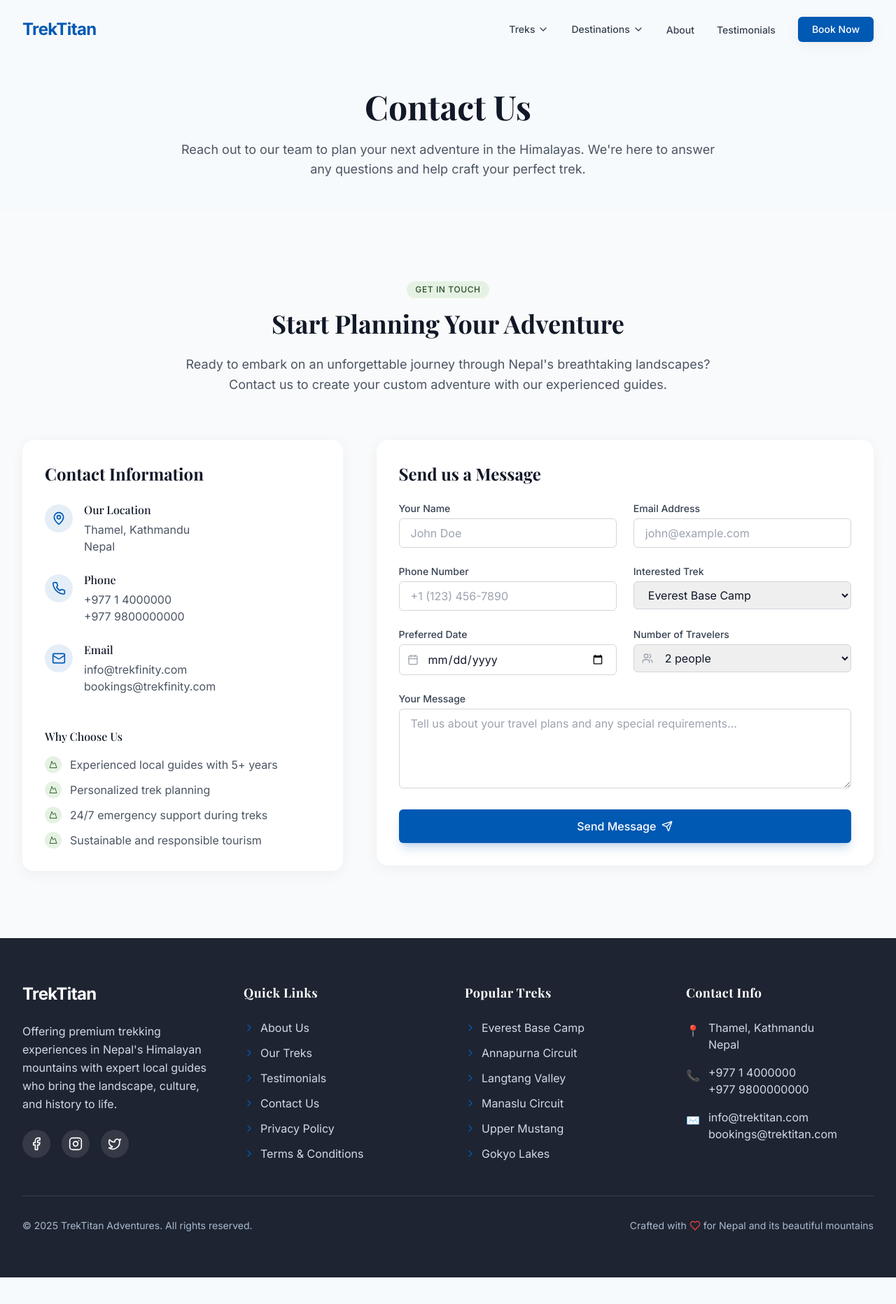
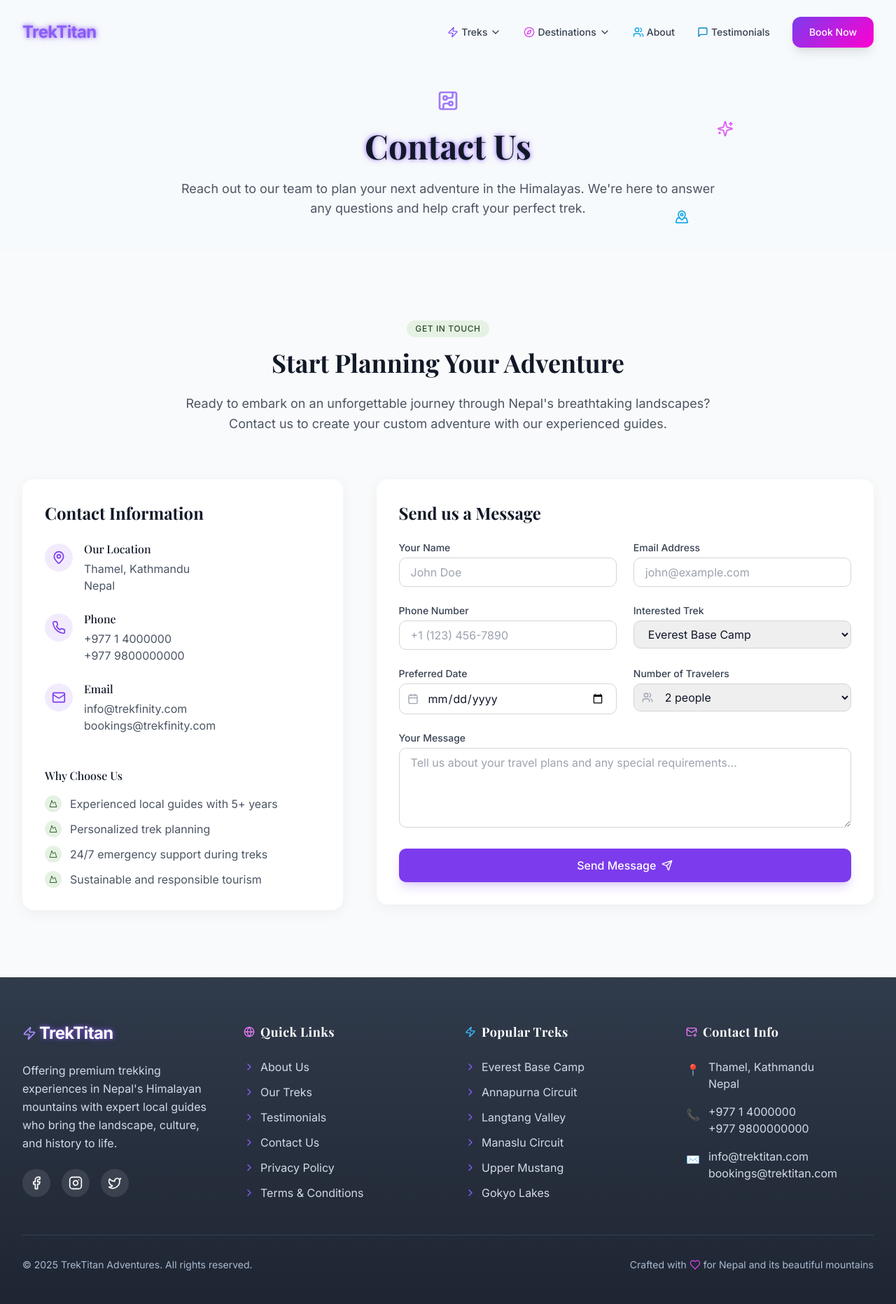
Before and after one commit to dorje888/trekfinity-adventure-guides, a React (Vite) app: page /contact in a window 1280 px wide. Shown: the top 1864 px of the page at 70% size. Before the commit the page ends 1826 px from the top, so only its background shows below. Built offline with nearby package versions, Linux system fonts and the light colour scheme; a web font is replaced by a local one.

Commit message:
Refactor: Improve UI with futuristic design
- Updated color scheme.
- Modified icons and buttons for a futuristic look.

```diff
--- a/src/components/Footer.tsx
+++ b/src/components/Footer.tsx
@@ -1,68 +1,74 @@
 
 import React from 'react';
-import { Facebook, Instagram, Twitter, ChevronRight, Heart } from 'lucide-react';
+import { Facebook, Instagram, Twitter, ChevronRight, Heart, Zap, Globe, MailPlus } from 'lucide-react';
 
 const Footer = () => {
   return (
-    <footer className="bg-mountain-950 text-white overflow-hidden">
+    <footer className="bg-gradient-to-b from-mountain-900 to-mountain-950 text-white overflow-hidden">
       <div className="container mx-auto px-4 sm:px-6 lg:px-8 py-16">
         <div className="grid grid-cols-1 md:grid-cols-2 lg:grid-cols-4 gap-12">
           <div className="space-y-6">
             <div>
-              <span className="font-playfair text-2xl font-bold text-white tracking-tight">TrekTitan</span>
+              <span className="font-playfair text-2xl font-bold text-white tracking-tight neon-text flex items-center">
+                <Zap className="h-5 w-5 mr-1 text-nebula-400" />
+                TrekTitan
+              </span>
             </div>
             <p className="text-mountain-200 leading-relaxed">
               Offering premium trekking experiences in Nepal's Himalayan mountains with expert local guides who bring the landscape, culture, and history to life.
             </p>
             <div className="flex space-x-4">
-              <a href="#" className="w-10 h-10 rounded-full bg-white/10 flex items-center justify-center hover:bg-primary transition-premium">
+              <a href="#" className="w-10 h-10 rounded-full bg-white/10 flex items-center justify-center hover:bg-nebula-500 transition-premium">
                 <Facebook className="h-5 w-5" />
               </a>
-              <a href="#" className="w-10 h-10 rounded-full bg-white/10 flex items-center justify-center hover:bg-primary transition-premium">
+              <a href="#" className="w-10 h-10 rounded-full bg-white/10 flex items-center justify-center hover:bg-nebula-500 transition-premium">
                 <Instagram className="h-5 w-5" />
               </a>
-              <a href="#" className="w-10 h-10 rounded-full bg-white/10 flex items-center justify-center hover:bg-primary transition-premium">
+              <a href="#" className="w-10 h-10 rounded-full bg-white/10 flex items-center justify-center hover:bg-nebula-500 transition-premium">
                 <Twitter className="h-5 w-5" />
               </a>
             </div>
           </div>
 
           <div>
-            <h4 className="text-lg font-bold mb-6 tracking-wide">Quick Links</h4>
+            <h4 className="text-lg font-bold mb-6 tracking-wide flex items-center">
+              <Globe className="h-4 w-4 mr-2 text-cosmos-400" />
+              Quick Links
+            </h4>
             <ul className="space-y-3">
               <li>
-                <a href="#about" className="flex items-center text-mountain-200 hover:text-white transition-premium">
-                  <ChevronRight className="h-4 w-4 mr-2 text-primary" />
+                <a href="#about" className="flex items-center text-mountain-200 hover:text-white transition-premium group">
+                  <ChevronRight className="h-4 w-4 mr-2 text-nebula-500 group-hover:translate-x-1 transition-transform" />
                   About Us
                 </a>
               </li>
               <li>
-                <a href="#treks" className="flex items-center text-mountain-200 hover:text-white transition-premium">
-                  <ChevronRight className="h-4 w-4 mr-2 text-primary" />
+                <a href="#treks" className="flex items-center text-mountain-200 hover:text-white transition-premium group">
+                  <ChevronRight className="h-4 w-4 mr-2 text-nebula-500 group-hover:translate-x-1 transition-transform" />
                   Our Treks
                 </a>
               </li>
               <li>
-                <a href="#testimonials" className="flex items-center text-mountain-200 hover:text-white transition-premium">
-                  <ChevronRight className="h-4 w-4 mr-2 text-primary" />
+                <a href="#testimonials" className="flex items-center text-mountain-200 hover:text-white transition-premium group">
+                  <ChevronRight className="h-4 w-4 mr-2 text-nebula-500 group-hover:translate-x-1 transition-transform" />
                   Testimonials
                 </a>
               </li>
               <li>
-                <a href="#contact" className="flex items-center text-mountain-200 hover:text-white transition-premium">
-                  <ChevronRight className="h-4 w-4 mr-2 text-primary" />
+                <a href="#contact" className="flex items-center text-mountain-200 hover:text-white transition-premium group">
+                  <ChevronRight className="h-4 w-4 mr-2 text-nebula-500 group-hover:translate-x-1 transition-transform" />
                   Contact Us
                 </a>
               </li>
               <li>
-                <a href="#" className="flex items-center text-mountain-200 hover:text-white transition-premium">
-                  <ChevronRight className="h-4 w-4 mr-2 text-primary" />
+                <a href="#" className="flex items-center text-mountain-200 hover:text-white transition-premium group">
+                  <ChevronRight className="h-4 w-4 mr-2 text-nebula-500 group-hover:translate-x-1 transition-transform" />
                   Privacy Policy
                 </a>
               </li>
               <li>
-                <a href="#" className="flex items-center text-mountain-200 hover:text-white transition-premium">
-                  <ChevronRight className="h-4 w-4 mr-2 text-primary" />
+                <a href="#" className="flex items-center text-mountain-200 hover:text-white transition-premium group">
+                  <ChevronRight className="h-4 w-4 mr-2 text-nebula-500 group-hover:translate-x-1 transition-transform" />
                   Terms & Conditions
                 </a>
               </li>
@@ -70,41 +76,44 @@ const Footer = () => {
           </div>
 
           <div>
-            <h4 className="text-lg font-bold mb-6 tracking-wide">Popular Treks</h4>
+            <h4 className="text-lg font-bold mb-6 tracking-wide flex items-center">
+              <Zap className="h-4 w-4 mr-2 text-aurora-400" />
+              Popular Treks
+            </h4>
             <ul className="space-y-3">
               <li>
-                <a href="#" className="flex items-center text-mountain-200 hover:text-white transition-premium">
-                  <ChevronRight className="h-4 w-4 mr-2 text-primary" />
+                <a href="#" className="flex items-center text-mountain-200 hover:text-white transition-premium group">
+                  <ChevronRight className="h-4 w-4 mr-2 text-nebula-500 group-hover:translate-x-1 transition-transform" />
                   Everest Base Camp
                 </a>
               </li>
               <li>
-                <a href="#" className="flex items-center text-mountain-200 hover:text-white transition-premium">
-                  <ChevronRight className="h-4 w-4 mr-2 text-primary" />
+                <a href="#" className="flex items-center text-mountain-200 hover:text-white transition-premium group">
+                  <ChevronRight className="h-4 w-4 mr-2 text-nebula-500 group-hover:translate-x-1 transition-transform" />
                   Annapurna Circuit
                 </a>
               </li>
               <li>
-                <a href="#" className="flex items-center text-mountain-200 hover:text-white transition-premium">
-                  <ChevronRight className="h-4 w-4 mr-2 text-primary" />
+                <a href="#" className="flex items-center text-mountain-200 hover:text-white transition-premium group">
+                  <ChevronRight className="h-4 w-4 mr-2 text-nebula-500 group-hover:translate-x-1 transition-transform" />
                   Langtang Valley
                 </a>
               </li>
               <li>
-                <a href="#" className="flex items-center text-mountain-200 hover:text-white transition-premium">
-                  <ChevronRight className="h-4 w-4 mr-2 text-primary" />
+                <a href="#" className="flex items-center text-mountain-200 hover:text-white transition-premium group">
+                  <ChevronRight className="h-4 w-4 mr-2 text-nebula-500 group-hover:translate-x-1 transition-transform" />
                   Manaslu Circuit
                 </a>
               </li>
               <li>
-                <a href="#" className="flex items-center text-mountain-200 hover:text-white transition-premium">
-                  <ChevronRight className="h-4 w-4 mr-2 text-primary" />
+                <a href="#" className="flex items-center text-mountain-200 hover:text-white transition-premium group">
+                  <ChevronRight className="h-4 w-4 mr-2 text-nebula-500 group-hover:translate-x-1 transition-transform" />
                   Upper Mustang
                 </a>
               </li>
               <li>
-                <a href="#" className="flex items-center text-mountain-200 hover:text-white transition-premium">
-                  <ChevronRight className="h-4 w-4 mr-2 text-primary" />
+                <a href="#" className="flex items-center text-mountain-200 hover:text-white transition-premium group">
+                  <ChevronRight className="h-4 w-4 mr-2 text-nebula-500 group-hover:translate-x-1 transition-transform" />
                   Gokyo Lakes
                 </a>
               </li>
@@ -112,24 +121,27 @@ const Footer = () => {
           </div>
 
           <div>
-            <h4 className="text-lg font-bold mb-6 tracking-wide">Contact Info</h4>
+            <h4 className="text-lg font-bold mb-6 tracking-wide flex items-center">
+              <MailPlus className="h-4 w-4 mr-2 text-cosmos-400" />
+              Contact Info
+            </h4>
             <ul className="space-y-4">
               <li className="flex items-start">
-                <span className="mt-1 mr-3 text-primary">📍</span>
+                <span className="mt-1 mr-3 text-nebula-500">📍</span>
                 <span className="text-mountain-200">
                   Thamel, Kathmandu<br />
                   Nepal
                 </span>
               </li>
               <li className="flex items-start">
-                <span className="mt-1 mr-3 text-primary">📞</span>
+                <span className="mt-1 mr-3 text-nebula-500">📞</span>
                 <span className="text-mountain-200">
                   +977 1 4000000<br />
                   +977 9800000000
                 </span>
               </li>
               <li className="flex items-start">
-                <span className="mt-1 mr-3 text-primary">✉️</span>
+                <span className="mt-1 mr-3 text-nebula-500">✉️</span>
                 <span className="text-mountain-200">
                   info@trektitan.com<br />
                   bookings@trektitan.com
@@ -145,7 +157,7 @@ const Footer = () => {
               &copy; {new Date().getFullYear()} TrekTitan Adventures. All rights reserved.
             </p>
             <p className="text-mountain-300 text-sm flex items-center">
-              Crafted with <Heart className="h-4 w-4 text-red-500 mx-1 animate-pulse" /> for Nepal and its beautiful mountains
+              Crafted with <Heart className="h-4 w-4 text-cosmos-500 mx-1 animate-pulse" /> for Nepal and its beautiful mountains
             </p>
           </div>
         </div>
--- a/src/components/Navbar.tsx
+++ b/src/components/Navbar.tsx
@@ -1,6 +1,6 @@
 
 import React, { useState, useEffect } from 'react';
-import { Menu, X, ChevronDown } from 'lucide-react';
+import { Menu, X, ChevronDown, Zap, Compass, Users, MessageSquare } from 'lucide-react';
 import { cn } from '@/lib/utils';
 import { Link } from 'react-router-dom';
 
@@ -50,6 +50,7 @@ const Navbar = () => {
     {
       name: 'Treks',
       href: '#treks',
+      icon: <Zap className="w-4 h-4 text-nebula-500" />,
       dropdownItems: [
         { name: 'Everest Base Camp', href: '/treks/everest-base-camp' },
         { name: 'Annapurna Circuit', href: '/treks/annapurna-circuit' },
@@ -60,6 +61,7 @@ const Navbar = () => {
     {
       name: 'Destinations',
       href: '#destinations',
+      icon: <Compass className="w-4 h-4 text-cosmos-500" />,
       dropdownItems: [
         { name: 'Kathmandu', href: '/destinations/kathmandu' },
         { name: 'Pokhara', href: '/destinations/pokhara' },
@@ -67,22 +69,30 @@ const Navbar = () => {
         { name: 'Lumbini', href: '/destinations/lumbini' },
       ]
     },
-    { name: 'About', href: '/about' },
-    { name: 'Testimonials', href: '/testimonials' },
+    {
+      name: 'About',
+      href: '/about',
+      icon: <Users className="w-4 h-4 text-aurora-500" />
+    },
+    {
+      name: 'Testimonials',
+      href: '/testimonials',
+      icon: <MessageSquare className="w-4 h-4 text-aurora-600" />
+    },
   ];
 
   return (
     <nav
       className={cn(
         "fixed w-full z-50 transition-all duration-300",
-        isScrolled ? "nav-blur shadow-subtle py-3" : "bg-transparent py-6"
+        isScrolled ? "glassmorphism backdrop-blur-lg py-3" : "bg-transparent py-6"
       )}
     >
       <div className="container mx-auto px-4 sm:px-6 lg:px-8">
         <div className="flex items-center justify-between">
           <div className="flex items-center">
             <Link to="/" className="flex items-center">
-              <span className="font-playfair text-2xl font-bold text-primary tracking-tight">TrekTitan</span>
+              <span className="font-playfair text-2xl font-bold tracking-tight neon-text text-nebula-500">TrekTitan</span>
             </Link>
           </div>
 
@@ -92,31 +102,33 @@ const Navbar = () => {
               <div key={link.name} className="relative group">
                 {link.dropdownItems ? (
                   <button
-                    className="flex items-center text-sm font-medium text-gray-700 hover:text-primary transition-premium"
+                    className="flex items-center text-sm font-medium text-gray-700 hover:text-nebula-500 transition-premium group"
                     onClick={(e) => toggleDropdown(link.name, e)}
                     aria-expanded={activeDropdown === link.name}
                     aria-haspopup="true"
                   >
-                    {link.name}
+                    {link.icon}
+                    <span className="ml-1">{link.name}</span>
                     <ChevronDown className={cn("ml-1 h-4 w-4 transition-transform", activeDropdown === link.name && "rotate-180")} />
                   </button>
                 ) : (
                   <Link
                     to={link.href}
-                    className="text-sm font-medium text-gray-700 hover:text-primary transition-premium"
+                    className="flex items-center text-sm font-medium text-gray-700 hover:text-nebula-500 transition-premium"
                   >
-                    {link.name}
+                    {link.icon}
+                    <span className="ml-1">{link.name}</span>
                   </Link>
                 )}
 
                 {link.dropdownItems && activeDropdown === link.name && (
-                  <div className="absolute left-0 mt-2 w-56 rounded-md bg-glass shadow-subtle transition-premium animate-fade-in z-10">
+                  <div className="absolute left-0 mt-2 w-56 rounded-lg glassmorphism shadow-lg neon-border transition-premium animate-fade-in z-10">
                     <div className="py-1">
                       {link.dropdownItems.map((item) => (
                         <Link
                           key={item.name}
                           to={item.href}
-                          className="block px-4 py-2 text-sm text-gray-700 hover:bg-blue-50 hover:text-primary transition-premium"
+                          className="block px-4 py-2 text-sm text-gray-700 hover:bg-nebula-100/30 hover:text-nebula-500 rounded-md mx-1 my-1 transition-premium"
                           onClick={closeMenu}
                         >
                           {item.name}
@@ -130,7 +142,7 @@ const Navbar = () => {
 
             <Link
               to="/contact"
-              className="px-5 py-2 text-sm font-medium text-white bg-primary rounded-md hover:bg-primary/90 transition-premium shadow-subtle"
+              className="btn-futuristic text-sm font-medium text-white shadow-lg"
             >
               Book Now
             </Link>
@@ -141,7 +153,7 @@ const Navbar = () => {
             <button
               type="button"
               onClick={() => setIsMenuOpen(!isMenuOpen)}
-              className="inline-flex items-center justify-center p-2 rounded-md text-gray-700 hover:text-primary transition-premium"
+              className="inline-flex items-center justify-center p-2 rounded-md text-gray-700 hover:text-nebula-500 transition-premium"
               aria-expanded={isMenuOpen}
               aria-label="Toggle menu"
             >
@@ -157,18 +169,19 @@ const Navbar = () => {
 
       {/* Mobile Navigation Menu */}
       {isMenuOpen && (
-        <div className="md:hidden bg-white p-4 animate-fade-in shadow-subtle">
+        <div className="md:hidden glassmorphism p-4 animate-fade-in shadow-lg">
           <div className="flex flex-col space-y-3 pt-2 pb-4">
             {navLinks.map((link) => (
               <div key={link.name}>
                 {link.dropdownItems ? (
                   <div>
                     <button
-                      className="flex items-center w-full text-left px-3 py-2 text-base font-medium text-gray-700 hover:text-primary transition-premium"
+                      className="flex items-center w-full text-left px-3 py-2 text-base font-medium text-gray-700 hover:text-nebula-500 transition-premium"
                       onClick={(e) => toggleDropdown(link.name, e)}
                       aria-expanded={activeDropdown === link.name}
                     >
-                      {link.name}
+                      {link.icon}
+                      <span className="ml-2">{link.name}</span>
                       <ChevronDown className={cn("ml-1 h-4 w-4 transition-transform", activeDropdown === link.name && "rotate-180")} />
                     </button>
 
@@ -178,7 +191,7 @@ const Navbar = () => {
                           <Link
                             key={item.name}
                             to={item.href}
-                            className="block px-3 py-2 text-sm text-gray-600 hover:text-primary transition-premium"
+                            className="block px-3 py-2 text-sm text-gray-600 hover:text-nebula-500 transition-premium"
                             onClick={closeMenu}
                           >
                             {item.name}
@@ -190,17 +203,18 @@ const Navbar = () => {
                 ) : (
                   <Link
                     to={link.href}
-                    className="block px-3 py-2 text-base font-medium text-gray-700 hover:text-primary transition-premium"
+                    className="flex items-center px-3 py-2 text-base font-medium text-gray-700 hover:text-nebula-500 transition-premium"
                     onClick={closeMenu}
                   >
-                    {link.name}
+                    {link.icon}
+                    <span className="ml-2">{link.name}</span>
                   </Link>
                 )}
               </div>
             ))}
             <Link
               to="/contact"
-              className="block mx-3 px-4 py-2 text-center text-white bg-primary rounded-md hover:bg-primary/90 transition-premium"
+              className="block mx-3 px-4 py-2 text-center text-white btn-futuristic"
               onClick={closeMenu}
             >
               Book Now
--- a/src/index.css
+++ b/src/index.css
@@ -16,7 +16,7 @@
     --popover: 0 0% 100%;
     --popover-foreground: 222 47% 11%;
 
-    --primary: 210 100% 35%;
+    --primary: 262 83% 58%;
     --primary-foreground: 210 40% 98%;
 
     --secondary: 200 30% 96%;
@@ -25,7 +25,7 @@
     --muted: 210 40% 96%;
     --muted-foreground: 215 16% 47%;
 
-    --accent: 210 40% 93%;
+    --accent: 311 100% 50%;
     --accent-foreground: 222 47% 11%;
 
     --destructive: 0 84% 60%;
@@ -35,7 +35,7 @@
     --input: 214 32% 91%;
     --ring: 222 47% 11%;
 
-    --radius: 0.5rem;
+    --radius: 0.75rem;
 
     --sidebar-background: 0 0% 98%;
     --sidebar-foreground: 240 5% 26%;
@@ -57,7 +57,7 @@
     --popover: 222 47% 8%;
     --popover-foreground: 210 40% 98%;
 
-    --primary: 210 100% 50%;
+    --primary: 262 83% 58%;
     --primary-foreground: 210 40% 98%;
 
     --secondary: 217 33% 18%;
@@ -66,7 +66,7 @@
     --muted: 217 33% 18%;
     --muted-foreground: 215 20% 65%;
 
-    --accent: 217 33% 18%;
+    --accent: 311 100% 50%;
     --accent-foreground: 210 40% 98%;
 
     --destructive: 0 63% 31%;
@@ -170,3 +170,59 @@
 .transition-premium {
   transition: all 0.4s cubic-bezier(0.16, 1, 0.3, 1);
 }
+
+/* Futuristic button styles */
+.btn-futuristic {
+  @apply relative overflow-hidden rounded-lg px-6 py-3 inline-flex items-center justify-center;
+  background: linear-gradient(135deg, hsl(var(--primary)) 0%, hsl(var(--accent)) 100%);
+  transition: all 0.3s ease;
+}
+
+.btn-futuristic::before {
+  content: '';
+  position: absolute;
+  top: 0;
+  left: 0;
+  width: 100%;
+  height: 100%;
+  background: linear-gradient(90deg, transparent, rgba(255, 255, 255, 0.2), transparent);
+  transform: translateX(-100%);
+}
+
+.btn-futuristic:hover::before {
+  transform: translateX(100%);
+  transition: transform 0.8s ease;
+}
+
+.btn-futuristic:hover {
+  box-shadow: 0 0 15px rgba(139, 92, 246, 0.5);
+}
+
+.btn-glow {
+  animation: glow 2s ease-in-out infinite;
+}
+
+.bg-shimmer {
+  background: linear-gradient(90deg,
+    transparent,
+    rgba(255, 255, 255, 0.1),
+    transparent
+  );
+  background-size: 200% 100%;
+  animation: shimmer 3s infinite linear;
+}
+
+.glassmorphism {
+  @apply backdrop-blur-md bg-white/20 border border-white/30 shadow-lg;
+}
+
+.neon-border {
+  box-shadow: 0 0 5px rgba(139, 92, 246, 0.5),
+              0 0 10px rgba(139, 92, 246, 0.3),
+              inset 0 0 5px rgba(139, 92, 246, 0.3);
+}
+
+.neon-text {
+  text-shadow: 0 0 5px rgba(139, 92, 246, 0.7),
+               0 0 10px rgba(139, 92, 246, 0.5);
+}
--- a/src/pages/Contact.tsx
+++ b/src/pages/Contact.tsx
@@ -3,6 +3,7 @@ import React from 'react';
 import Navbar from '@/components/Navbar';
 import Footer from '@/components/Footer';
 import ContactSection from '@/components/ContactSection';
+import { CircuitBoard, MapPinned, Sparkles } from 'lucide-react';
 
 const Contact = () => {
   return (
@@ -11,9 +12,20 @@ const Contact = () => {
       <div className="pt-24 md:pt-32">
         <div className="container mx-auto px-4 sm:px-6 lg:px-8">
           <div className="max-w-3xl mx-auto text-center mb-12">
-            <h1 className="text-4xl md:text-5xl font-bold text-gray-900 mb-6">Contact Us</h1>
-            <p className="text-lg text-gray-600">
+            <div className="inline-flex items-center justify-center mb-6">
+              <CircuitBoard className="h-8 w-8 text-nebula-500 animate-pulse-subtle" />
+            </div>
+            <h1 className="text-4xl md:text-5xl font-bold text-gray-900 mb-6 relative">
+              <span className="neon-text">Contact Us</span>
+              <div className="absolute -top-3 -right-6 text-cosmos-500">
+                <Sparkles className="w-6 h-6 animate-pulse-subtle" />
+              </div>
+            </h1>
+            <p className="text-lg text-gray-600 relative">
               Reach out to our team to plan your next adventure in the Himalayas. We're here to answer any questions and help craft your perfect trek.
+              <div className="absolute -bottom-2 right-10">
+                <MapPinned className="w-5 h-5 text-aurora-500" />
+              </div>
             </p>
           </div>
         </div>
--- a/tailwind.config.ts
+++ b/tailwind.config.ts
@@ -90,6 +90,43 @@ export default {
 					900: '#254126',
 					950: '#132414',
 				},
+				// New futuristic colors
+				aurora: {
+					50: '#f0f9ff',
+					100: '#e0f2fe',
+					200: '#bae6fd',
+					300: '#7dd3fc',
+					400: '#38bdf8',
+					500: '#0ea5e9',
+					600: '#0284c7',
+					700: '#0369a1',
+					800: '#075985',
+					900: '#0c4a6e',
+				},
+				nebula: {
+					50: '#f5f3ff',
+					100: '#ede9fe',
+					200: '#ddd6fe',
+					300: '#c4b5fd',
+					400: '#a78bfa',
+					500: '#8b5cf6',
+					600: '#7c3aed',
+					700: '#6d28d9',
+					800: '#5b21b6',
+					900: '#4c1d95',
+				},
+				cosmos: {
+					50: '#fdf4ff',
+					100: '#fae8ff',
+					200: '#f5d0fe',
+					300: '#f0abfc',
+					400: '#e879f9',
+					500: '#d946ef',
+					600: '#c026d3',
+					700: '#a21caf',
+					800: '#86198f',
+					900: '#701a75',
+				},
 			},
 			borderRadius: {
 				lg: 'var(--radius)',
@@ -136,6 +173,14 @@ export default {
 				'pulse-subtle': {
 					'0%, 100%': { opacity: '1' },
 					'50%': { opacity: '0.8' }
+				},
+				'glow': {
+					'0%, 100%': { boxShadow: '0 0 5px rgba(139, 92, 246, 0.5)' },
+					'50%': { boxShadow: '0 0 20px rgba(139, 92, 246, 0.8)' }
+				},
+				'shimmer': {
+					'0%': { backgroundPosition: '-200% 0' },
+					'100%': { backgroundPosition: '200% 0' }
 				}
 			},
 			animation: {
@@ -151,6 +196,8 @@ export default {
 				'exit': 'fade-out 0.5s ease-out, scale-out 0.3s ease-out',
 				'float': 'float 6s ease-in-out infinite',
 				'pulse-subtle': 'pulse-subtle 4s ease-in-out infinite',
+				'glow': 'glow 2s ease-in-out infinite',
+				'shimmer': 'shimmer 3s infinite linear'
 			},
 		}
 	},
```
